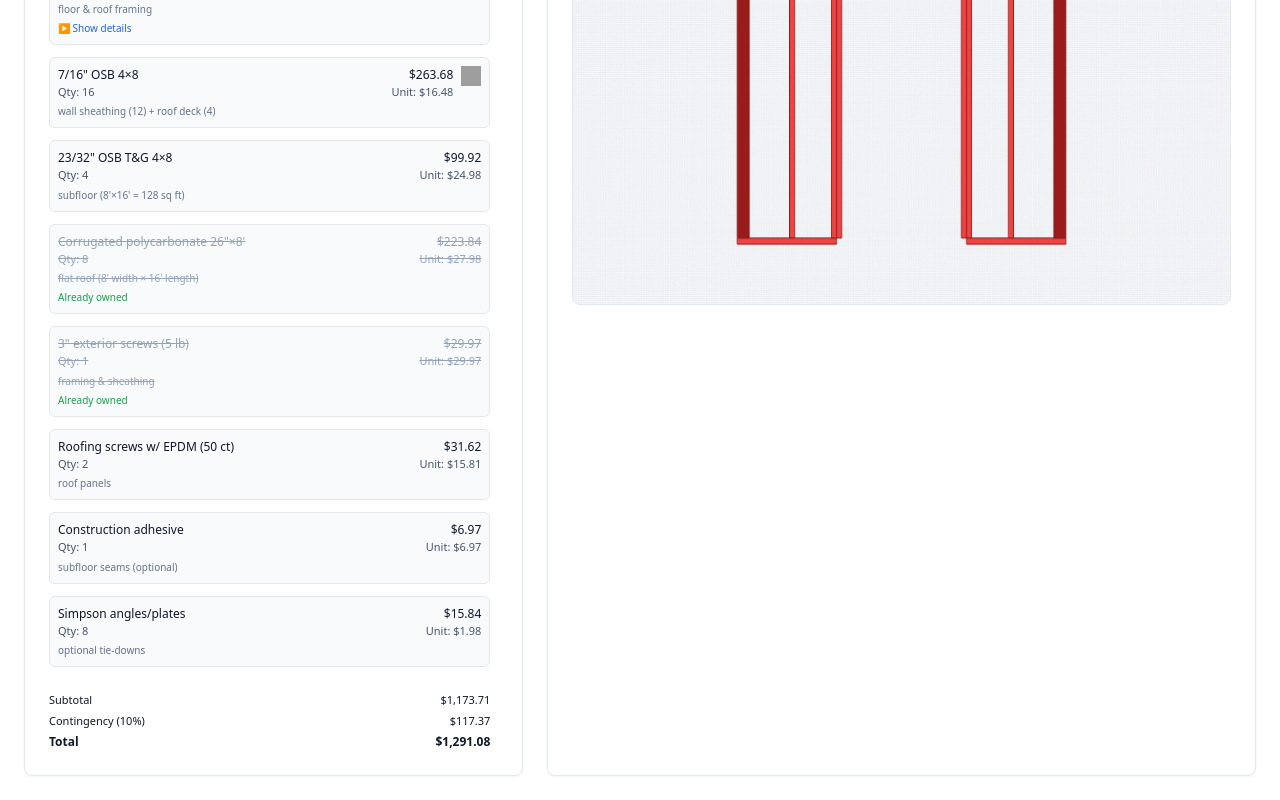
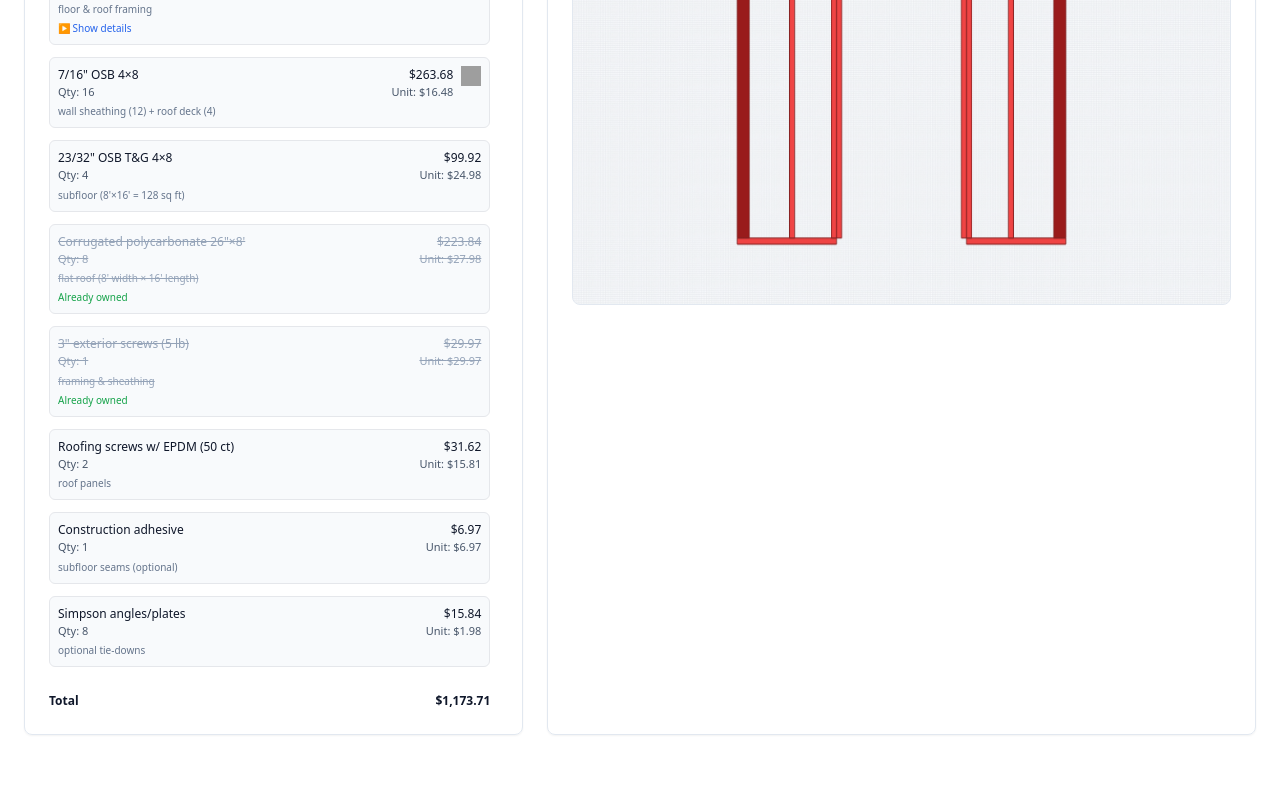
Before and after one commit to s3w47m88/blueprint-estimator, a Next.js app: page / in a window 1280 px wide. Shown: the part 398-1198 px from the top of the page. After the commit the page ends 1157 px from the top, so only its background shows below. Built offline with nearby package versions, Linux system fonts and the light colour scheme; grey boxes are pictures that could not be loaded.

Commit message:
Remove contingency from pricing calculation
- Eliminated 10% contingency line item
- Total now shows actual subtotal without markup
- Simplified pricing breakdown display

🤖 Generated with [Claude Code](https://claude.com/claude-code)

Co-Authored-By: Claude <noreply@anthropic.com>

```diff
--- a/app/page.tsx
+++ b/app/page.tsx
@@ -69,8 +69,7 @@ const DEFAULT_PARTS: Part[] = [
 const computeEstimate = (input: Part[]) => {
   const items = input.map((p) => ({ ...p, lineTotal: p.price * p.qty }));
   const subtotal = items.reduce((sum, { lineTotal, excluded }) => sum + (excluded ? 0 : lineTotal), 0);
-  const contingency = subtotal * 0.1;
-  return { items, subtotal, contingency, total: subtotal + contingency };
+  return { items, subtotal, total: subtotal };
 };
 
 const currency = (n: number) => n.toLocaleString("en-US", { style: "currency", currency: "USD" });
@@ -1029,7 +1028,7 @@ export default function BlueprintEstimator() {
   const [showRoofDeck, setShowRoofDeck] = useState(false);
   const [showControlPanel, setShowControlPanel] = useState(true);
   const [tooltip, setTooltip] = useState<{ x: number; y: number; text: string } | null>(null);
-  const { items, subtotal, contingency, total } = computeEstimate(DEFAULT_PARTS);
+  const { items, subtotal, total } = computeEstimate(DEFAULT_PARTS);
   const canvasRef = useBlueprintCanvas(activeView, rotation3D, showSiding, showRoofing, showFlooring, showRoofDeck);
 
   const reset3DView = () => {
@@ -1135,14 +1134,6 @@ export default function BlueprintEstimator() {
               <Separator className="my-3" />
 
               <div className="space-y-1 text-[11px]">
-                <div className="flex justify-between">
-                  <span>Subtotal</span>
-                  <span>{currency(subtotal)}</span>
-                </div>
-                <div className="flex justify-between">
-                  <span>Contingency (10%)</span>
-                  <span>{currency(contingency)}</span>
-                </div>
                 <div className="flex justify-between font-semibold text-[12px]">
                   <span>Total</span>
                   <span>{currency(total)}</span>
```
